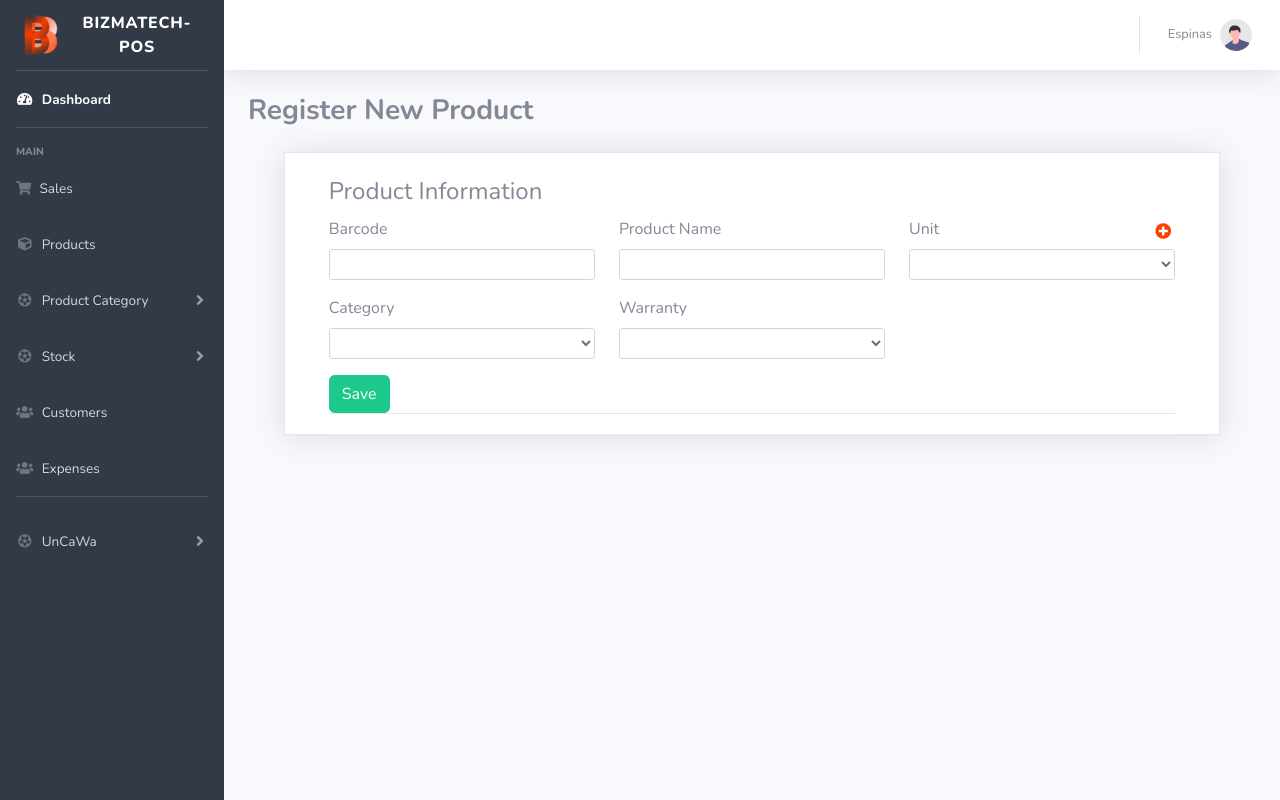
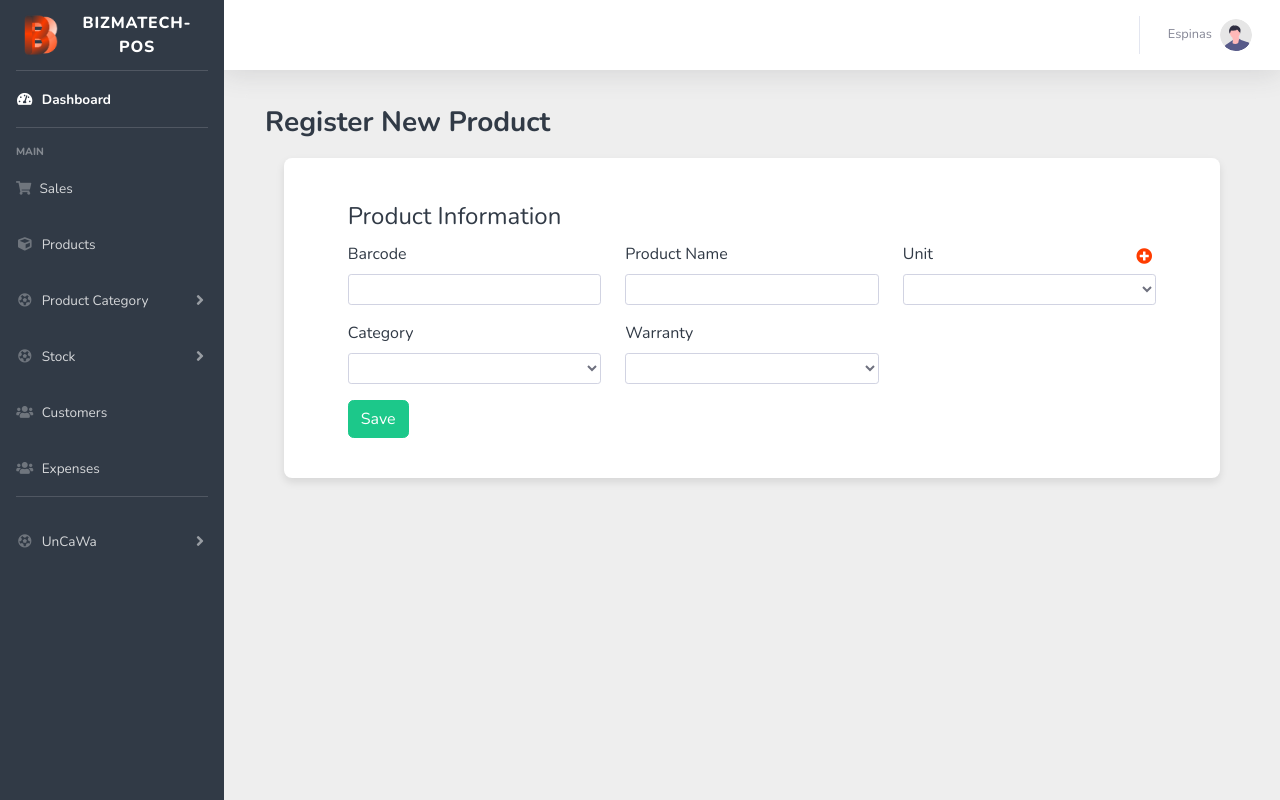
Before and after one commit to mariannejordan20/BizmaPOS, a PHP site: page /productsAdd.php in a window 1280 px wide. Run offline with PHP 8.4, Linux system fonts and the light colour scheme; a user stored in the database is signed in; data comes from the database, SQL or seed files in the repository; data that the repository does not hold is empty.

Commit message:
Update productsAdd.php

```diff
--- a/productsAdd.php
+++ b/productsAdd.php
@@ -23,7 +23,19 @@
 
 <!DOCTYPE html>
 <html lang="en">
-
+<style>
+    .products-section {
+    border-radius: 8px;
+    padding: 20px;
+    box-shadow: 0 4px 8px rgba(0, 0, 0, 0.1); /* Subtle box-shadow for depth */
+    margin-bottom: 20px;
+    background-color: #fff; /* Optional: Add a background color */
+    transition: box-shadow 0.3s; /* Smooth transition for box-shadow */
+    }
+    label{
+    color: #313A46;
+    }
+</style>
 <?php
     include('header.php');
 ?>
@@ -39,83 +51,39 @@
         ?>
 
         <!-- Content Wrapper -->
-        <div id="content-wrapper" class="d-flex flex-column">
+        <div id="content-wrapper" class="d-flex flex-column" style="background-color: #eeeeee;">
 
             <!-- Main Content -->
             <div id="content">
 
                 <!-- Topbar -->
-                <nav class="navbar navbar-expand navbar-light bg-white topbar mb-4 static-top shadow">
-
-                    <!-- Sidebar Toggle (Topbar) -->
-                    <button id="sidebarToggleTop" class="btn btn-link d-md-none rounded-circle mr-3">
-                        <i class="fa fa-bars"></i>
-                    </button>
-
-                    <!-- Topbar Search -->
+                <?php
+                 include('navbar.php');
+                ?>
+                <!-- End of Topbar -->
 
 
-                    <!-- Topbar Navbar -->
-                    <ul class="navbar-nav ml-auto">
-
-                        <!-- Nav Item - Search Dropdown (Visible Only XS) -->
-
-
-                        <!-- Nav Item - Alerts -->
-
-                        <!-- Nav Item - Messages -->
-
-
-                        <div class="topbar-divider d-none d-sm-block"></div>
-
-                        <!-- Nav Item - User Information -->
-                        <li class="nav-item dropdown no-arrow">
-                            <a class="nav-link dropdown-toggle" href="#" id="userDropdown" role="button"
-                                data-toggle="dropdown" aria-haspopup="true" aria-expanded="false">
-                                <span class="mr-2 d-none d-lg-inline text-gray-600 small"><?php echo " ".$_SESSION['Name']." ";?></span>
-                                <img class="img-profile rounded-circle"
-                                    src="img/undraw_profile.svg">
-                            </a>
-                            <!-- Dropdown - User Information -->
-                            <div class="dropdown-menu dropdown-menu-right shadow animated--grow-in"
-                                aria-labelledby="userDropdown">
-
-                                <div class="dropdown-divider"></div>
-                                <a class="dropdown-item" href="logout.php">
-                                    <i class="fas fa-sign-out-alt fa-sm fa-fw mr-2 text-gray-400"></i>
-                                    Logout
-                                </a>
-                            </div>
-                        </li>
-
-                    </ul>
-
-                </nav>
-                <!-- End of Topbar -->
-
                 <!-- Begin Page Content -->
-                <div class="container-fluid">
-
-
-
-
-
+                <div class="container-fluid" style="padding-left: 2%;">
 
                         <form action = "productsAddSave.php" method="post" enctype="multipart/form-data">
-
-                        <h3><b><?= isset($id) ? "Update product Details" : "Register New Product" ?></b></h3>
+                        <div class="card-header" style="background-color: #eeeeee; border: none">
+                        <h3 style="color: #313A46; margin-bottom: -10px"><b><?= isset($id) ? "Update product Details" : "Register New Product" ?></b></h3>
 </div>
+</div>
+<div class="section">
 <div class="mx-0 py-5 px-3 mx-ns-4 bg-gradient-maroon">
 <div class="row justify-content-center" style="margin-top:-2em;">
     <div class="col-lg-11 col-md-11 col-sm-12 col-xs-12">
-        <div class="card rounded-0 shadow">
+    <div class="products-section">
             <div class="card-body">
+            <div class="section">
                 <div class="container-fluid">
                     <form action="" id="student-form">
                         <input type="hidden" name ="id" value="<?php echo isset($id) ? $id : '' ?>">
 
-                        <fieldset class="border-bottom">
-                            <legend>Product Information</legend>
+                        <fieldset>
+                            <legend style="color: #313A46;">Product Information</legend>
                             <div class="row">
 
                             <div class="col-lg-4 col-md-4 col-sm-12 col-xs-12">
@@ -165,7 +133,7 @@
 </div>
 
 
-                                <div class="col-lg-4 col-md-4 col-sm-12 col-xs-12">
+<div class="col-lg-4 col-md-4 col-sm-12 col-xs-12">
     <div class="form-group">
         <label for="Categories" class="control-label">Category</label>
         <select name="Categories" class="form-control form-control-sm rounded-5" required>
@@ -199,7 +167,7 @@
 
 
 
-                                <div class="col-lg-4 col-md-4 col-sm-12 col-xs-12">
+<div class="col-lg-4 col-md-4 col-sm-12 col-xs-12">
     <div class="form-group">
         <label for="Warranty" class="control-label">Warranty</label>
         <select name="Warranty" class="form-control form-control-sm form-control-border rounded-5" required>
@@ -222,15 +190,6 @@
 
 
 
-
-
-
-
-
-
-
-
-
                             </div>
 
                         <div class="row">
@@ -240,7 +199,7 @@
                         </div>
                     </form>
 
-
+        </div>
 
 
 
@@ -273,7 +232,7 @@
      <div class="modal fade" id="AddUModal" tabindex="-1" role="dialog" aria-labelledby="exampleModalLabel" aria-hidden="true">
         <div class="modal-dialog" role="document">
             <div class="modal-content">
-            <div class="modal-header" style="background-color: #ff3c00;">
+            <div class="modal-header" style="background-color: #313A46;">
                 <h5 class="modal-title" id="exampleModalLabel" style="color: white;">Add Unit</h5>
                 <button type="button" class="close" data-dismiss="modal" aria-label="Close">
                 <span aria-hidden="true" style="color: white;">&times;</span>
@@ -284,7 +243,7 @@
                 <div id="alert-container"></div>
                     <label>Unit Name: </label>
                     <input type="text" class="form-control form-control-user"
-                        id="unitName" name="unitName" style="border-radius: 8px;">
+                        id="unitName" name="unitName" style="border-radius: 8px;" required>
                 </div>
             </div>
             <div class="modal-footer">
```
